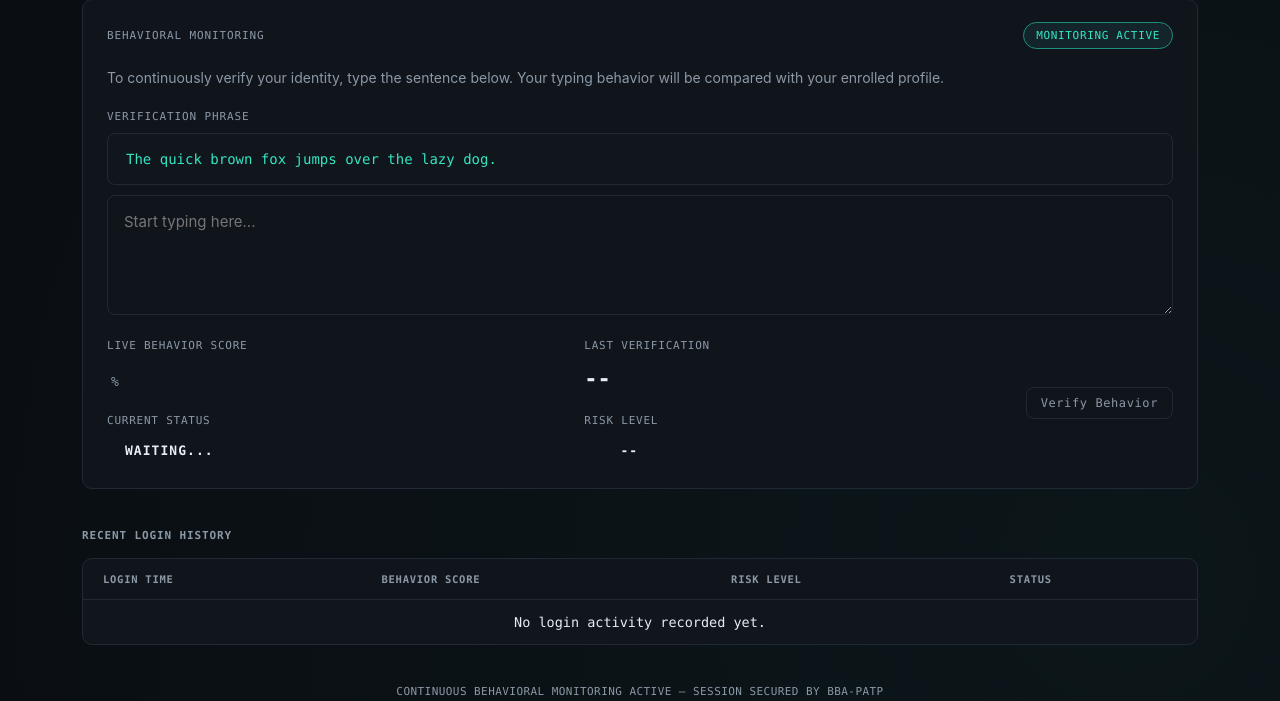
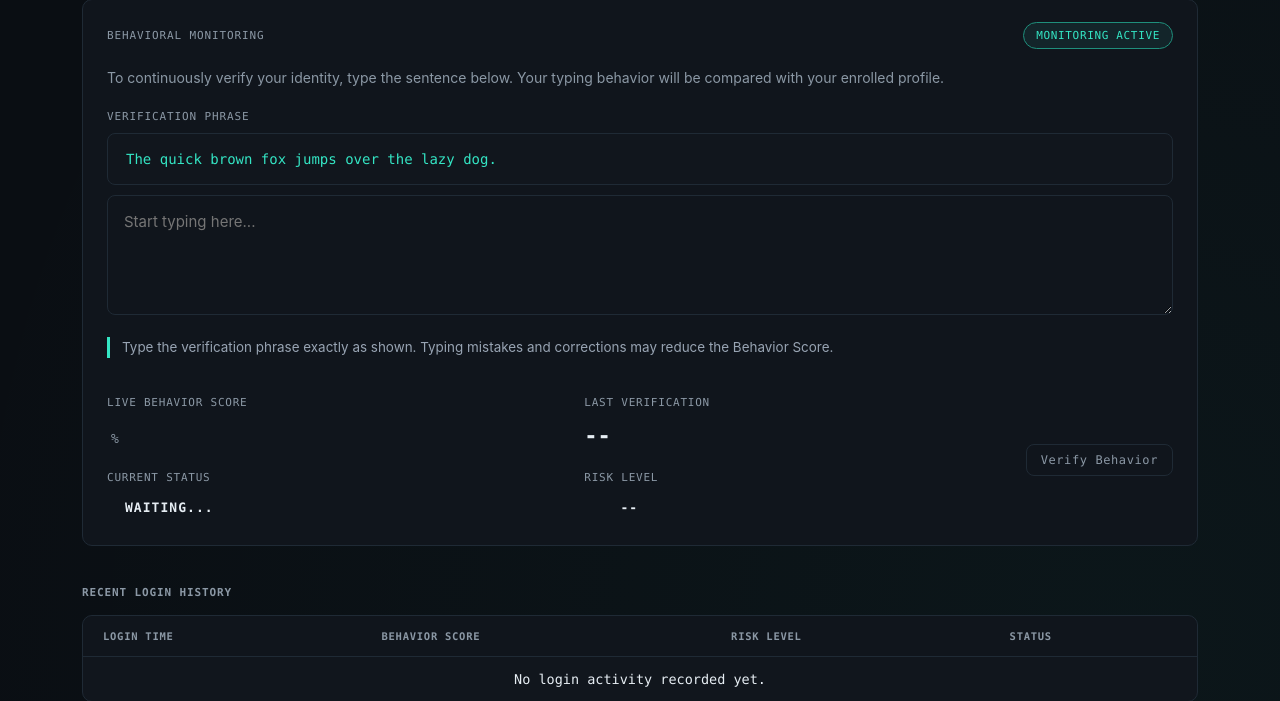
Before and after one commit to Divyanshu230/behavioral-authentication, a Flask app: template templates/dashboard.html in a window 1280 px wide. Shown: the part 1504-2205 px from the top of the page. Run offline with Flask 3, Linux system fonts and the light colour scheme; the template is opened without the code that fills it, so the values that code supplies are empty; parts of the project's set-up code (start-up, migrations or seed data) failed here and were passed over.

Commit message:
Improve continuous verification UX with Enter key support and verification guidance

```diff
--- a/database/schema.sql
+++ b/database/schema.sql
@@ -26,8 +26,6 @@ CREATE TABLE IF NOT EXISTS behavior_profiles (
     avg_hold_time        REAL,
     avg_flight_time      REAL,
     avg_typing_speed     REAL,
-    avg_mouse_speed      REAL,
-    avg_click_frequency  REAL,
     created_at           DATETIME NOT NULL DEFAULT CURRENT_TIMESTAMP,
 
     CONSTRAINT fk_behavior_profiles_user
--- /dev/null
+++ b/recovered.sql
@@ -0,0 +1,11 @@
+.dbconfig defensive off
+BEGIN;
+PRAGMA writable_schema = on;
+PRAGMA foreign_keys = off;
+PRAGMA encoding = 'UTF-8';
+PRAGMA page_size = '4096';
+PRAGMA auto_vacuum = '0';
+PRAGMA user_version = '0';
+PRAGMA application_id = '0';
+PRAGMA writable_schema = off;
+COMMIT;
--- a/static/css/dashboard.css
+++ b/static/css/dashboard.css
@@ -1271,3 +1271,11 @@
     color:#ff6b81;
 
 }
+.monitor-warning {
+    margin-top: 12px;
+    padding-left: 12px;
+    border-left: 3px solid var(--cyan);
+    color: #98a4b3;
+    font-size: 0.84rem;
+    line-height: 1.6;
+}
--- a/static/js/dashboard.js
+++ b/static/js/dashboard.js
@@ -275,28 +275,53 @@ document.querySelectorAll('.soc-score-fill').forEach((bar) => {
 ========================================================== */
 
 const verifyBtn = document.getElementById("verifySessionBtn");
+const verificationInput = document.getElementById("verificationInput");
+
+/* Press Enter to Verify */
+
+if (verificationInput && verifyBtn) {
+
+    verificationInput.addEventListener("keydown", function (event) {
+
+        if (event.key !== "Enter" || event.shiftKey) return;
+
+        event.preventDefault();
+
+        const expected =
+            "The quick brown fox jumps over the lazy dog.";
+
+        if (verificationInput.value.trim() !== expected) {
+
+            alert("Please type the verification phrase exactly as shown.");
+
+            return;
+
+        }
+
+        verifyBtn.click();
+
+    });
+
+}
 
 if (verifyBtn) {
-
   verifyBtn.addEventListener("click", async function () {
-
     if (!window.behaviorData) {
       alert("Please type the verification phrase first.");
       return;
     }
 
     try {
-
       const response = await fetch("/continuous_check", {
         method: "POST",
         headers: {
-                    "Content-Type": "application/json"
+          "Content-Type": "application/json",
         },
         body: JSON.stringify({
           hold_time: window.behaviorData.avgHold,
           flight_time: window.behaviorData.avgFlight,
-                    typing_speed: window.behaviorData.typingSpeed
-                })
+          typing_speed: window.behaviorData.typingSpeed,
+        }),
       });
 
       const result = await response.json();
@@ -314,25 +339,20 @@ if (verifyBtn) {
         result.typing_speed.toFixed(2);
 
       document.getElementById("sessionTrustScore").innerHTML =
-                result.behavior_score.toFixed(2) +
-                '<span class="unit">%</span>';
+        result.behavior_score.toFixed(2) + '<span class="unit">%</span>';
 
       const prediction = document.getElementById("sessionPrediction");
       prediction.textContent = result.prediction;
       prediction.className = "status-badge";
       prediction.classList.add(
-                result.prediction === "Normal"
-                    ? "status-normal"
-                    : "status-anomaly"
+        result.prediction === "Normal" ? "status-normal" : "status-anomaly"
       );
 
       const risk = document.getElementById("sessionRisk");
       risk.textContent = result.risk_level;
       risk.className = "status-badge";
       risk.classList.add(
-                result.risk_level === "LOW"
-                    ? "risk-low"
-                    : "risk-high"
+        result.risk_level === "LOW" ? "risk-low" : "risk-high"
       );
 
       document.getElementById("lastVerification").textContent =
@@ -340,23 +360,15 @@ if (verifyBtn) {
       // Logout if continuous verification fails
 
       if (result.behavior_score < 60) {
-
-                alert(
-                      "Suspicious behavior detected.\nYou will be logged out."
-                );
-
+        alert("Suspicious behavior detected.\nYou will be logged out.");
         window.location.href = "/logout";
       }
 
       console.log(result);
 
     } catch (err) {
-
       console.error(err);
-
     }
-
   });
-
 }
 })();
--- a/templates/dashboard.html
+++ b/templates/dashboard.html
@@ -329,6 +329,9 @@
             placeholder="Start typing here..."
             rows="4"
           ></textarea>
+          <p class="monitor-warning">
+            Type the verification phrase exactly as shown. Typing mistakes and corrections may reduce the Behavior Score.
+          </p>
         </div>
 
         <div class="monitor-footer">
```
Also changed, not shown: ml/evaluate_model.py (+4 -4 lines), recovered.db (added). Lines whose indentation alone changed are shown as unchanged.
